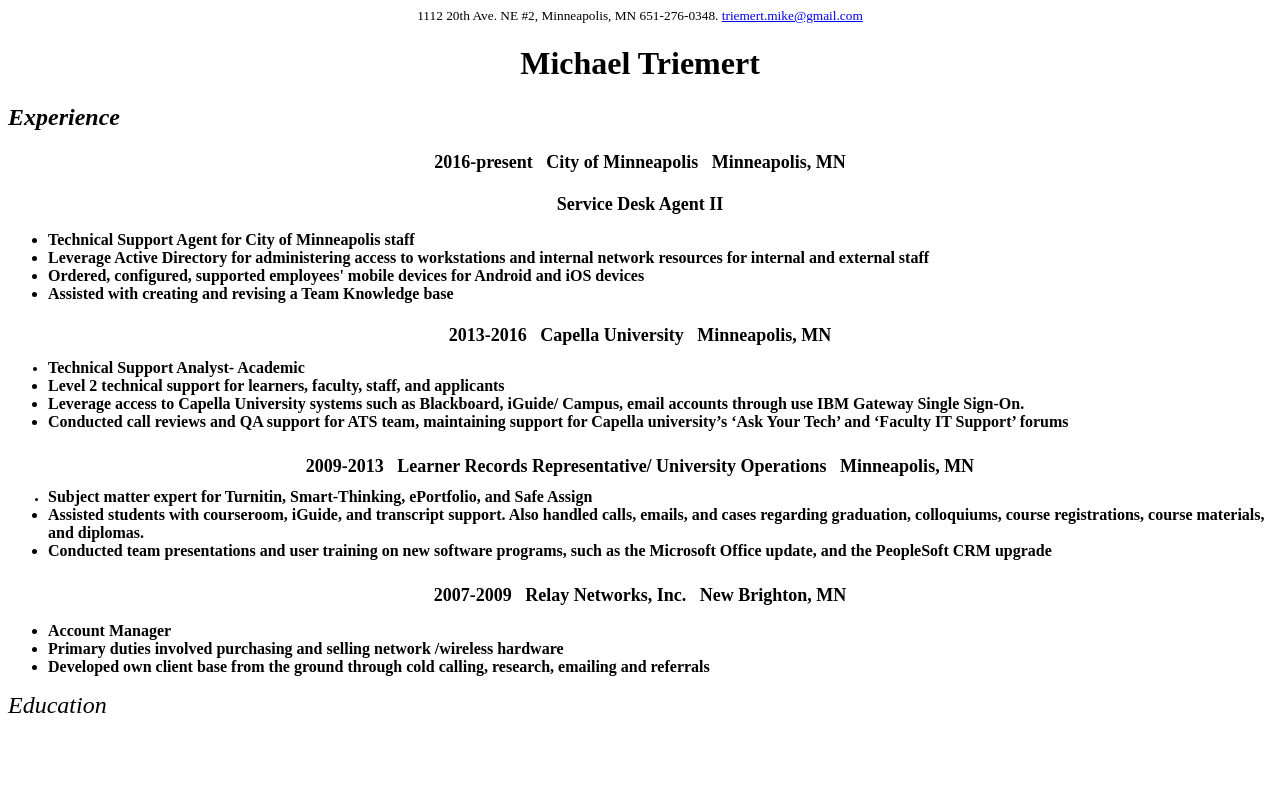
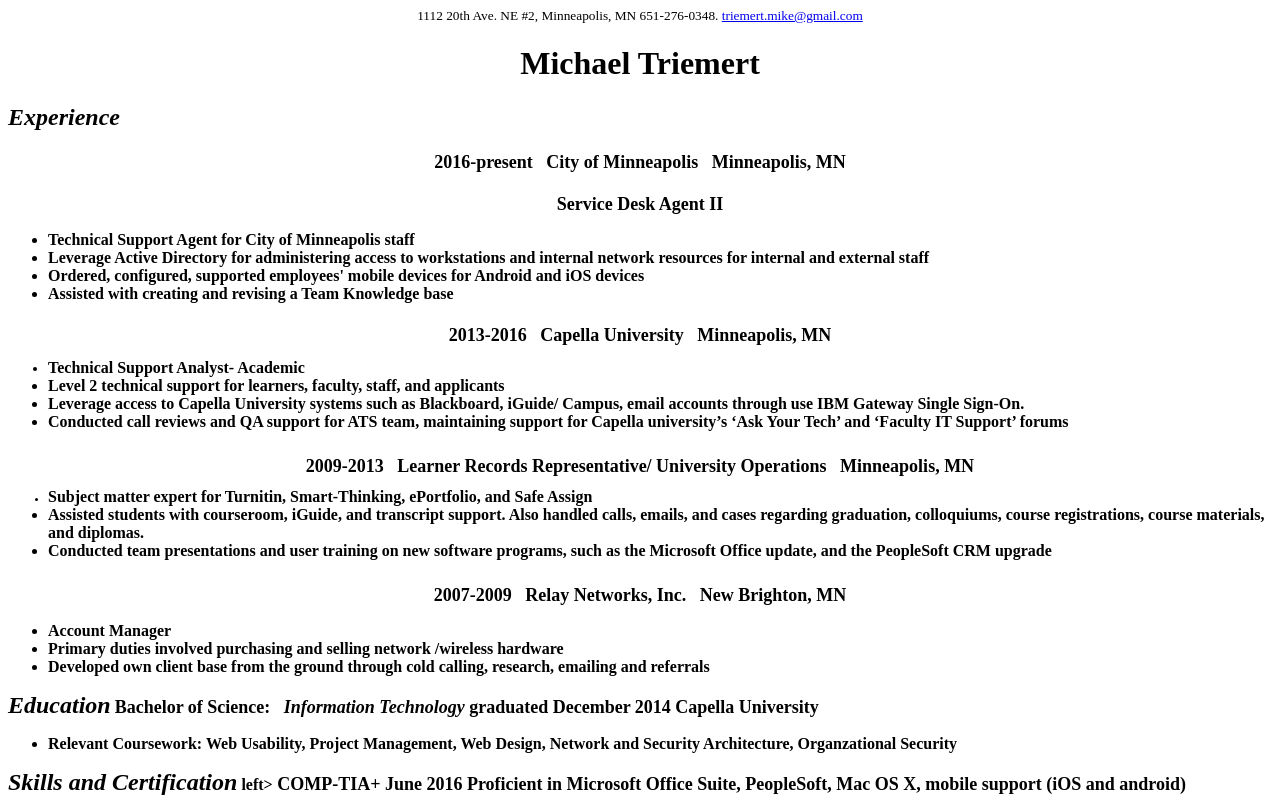
Before and after one commit to mitrieme/mitrieme.github.io, a plain HTML site: page index.html in a window 1280 px wide. Drawn offline with Linux system fonts and the light colour scheme.

Commit message:
Update index.html

```diff
--- a/index.html
+++ b/index.html
@@ -37,4 +37,10 @@
 	<li>Primary duties involved purchasing and selling network /wireless hardware</li>
 	<li>Developed own client base from the ground through cold calling, research, emailing and referrals</li></ul></left></b></h7></font>
 
-<h8><i><left><font size="5">Education</h8></i></left></font>
+<h8><i><left><b><font size="5">Education</h8></i></left></font></b>
+<h9><left><B><font size="4"> Bachelor of Science: &nbsp <i>Information Technology </i> graduated December 2014 Capella University</left><//b></font>
+<ul><li>Relevant Coursework: Web Usability, Project Management, Web Design, Network and Security Architecture, Organzational Security </ul></li>
+<h10><i><left><b><font size="5">Skills and Certification</h10></i></left></font></b>
+<h11>left><B><font size="4"> COMP-TIA+ June 2016 Proficient in Microsoft Office Suite, PeopleSoft, Mac OS X, mobile support (iOS and android)</left><//b></font>
+</body>
+</html>
```
